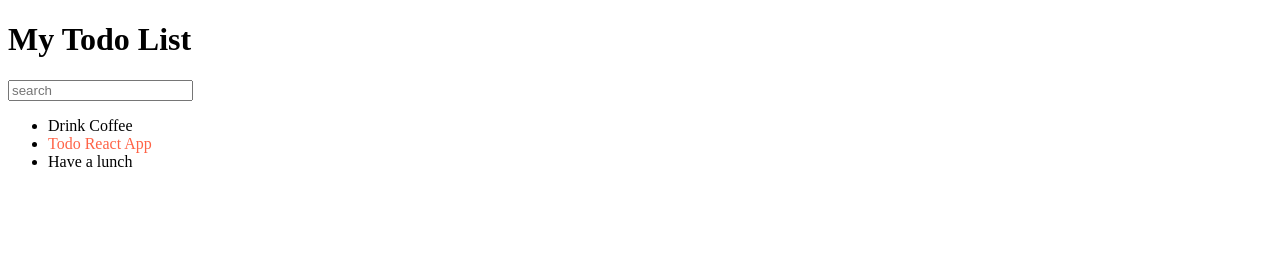
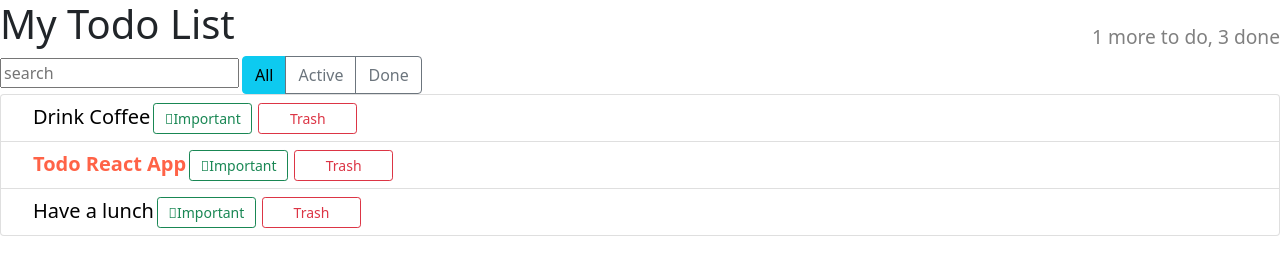
Before and after one commit to shovakmisha/react_Bura, a React app: page / in a window 1280 px wide. Built offline with nearby package versions, Linux system fonts and the light colour scheme.

Commit message:
Підключення стилів. Кінець першого рівня

```diff
--- a/public/index.html
+++ b/public/index.html
@@ -3,6 +3,8 @@
   <head>
     <meta charset="utf-8" />
     <meta name="viewport" content="width=device-width, initial-scale=1" />
+    <link rel="stylesheet" href="https://cdn.jsdelivr.net/npm/bootstrap@5.1.1/dist/css/bootstrap.min.css" integrity="sha384-F3w7mX95PdgyTmZZMECAngseQB83DfGTowi0iMjiWaeVhAn4FJkqJByhZMI3AhiU" crossorigin="anonymous">
+    <link rel="stylesheet" href="https://cdn.jsdelivr.net/npm/@fortawesome/fontawesome-free@5.15.4/css/fontawesome.min.css" integrity="sha384-jLKHWM3JRmfMU0A5x5AkjWkw/EYfGUAGagvnfryNV3F9VqM98XiIH7VBGVoxVSc7" crossorigin="anonymous">
     <title>Todo App</title>
   </head>
   <body>
--- /dev/null
+++ b/src/components/app-header/app-header.css
@@ -0,0 +1,12 @@
+.app-header {
+    align-items: flex-end;
+}
+
+.app-header h1 {
+    flex-grow: 1;
+}
+
+.app-header h2 {
+    font-size: 1.2rem;
+    color: gray;
+}
--- a/src/components/app-header/app-header.js
+++ b/src/components/app-header/app-header.js
@@ -1,8 +1,13 @@
 import React from "react";
 
-const AppHeader = () => {
+import './app-header.css'
+
+const AppHeader = ({toDo, done}) => {
     return (
-        <h1>My Todo List</h1>
+        <div className="app-header d-flex">
+            <h1>My Todo List</h1>
+            <h2>{toDo} more to do, {done} done</h2>
+        </div>
     );
 }
 
--- /dev/null
+++ b/src/components/item-status-filter/index.js
@@ -0,0 +1,3 @@
+import ItemStatusFilter from "./item-status-filter";
+
+export default ItemStatusFilter;
--- /dev/null
+++ b/src/components/item-status-filter/item-status-filter.js
@@ -0,0 +1,13 @@
+import React from "react";
+
+const ItemStatusFilter = () => {
+  return (
+      <div className="btn-group">
+          <button className="btn btn-info" type="button">All</button>
+          <button className="btn btn-outline-secondary" type="button">Active</button>
+          <button className="btn btn-outline-secondary" type="button">Done</button>
+      </div>
+  );
+}
+
+export default ItemStatusFilter;
--- /dev/null
+++ b/src/components/search-panel/search-panel.css
@@ -0,0 +1,5 @@
+.search-input {
+    width: auto;
+    flex-grow: 1;
+    margin-right: 3px;
+}
--- a/src/components/search-panel/search-panel.js
+++ b/src/components/search-panel/search-panel.js
@@ -1,8 +1,10 @@
 import React from "react";
+
+import './search-panel.css'
 
 const SearchPanel = () => {
     return (
-        <input type="text" placeholder="search"/>
+        <input className="search-input" type="text" placeholder="search"/>
     );
 }
 
--- /dev/null
+++ b/src/components/todo-list-item/todo-list-item.css
@@ -0,0 +1,24 @@
+.todo-list-item {
+    font-size: 1.25rem;
+}
+
+.todo-list-item button{
+    width: 99px;
+    margin: 3px;
+}
+
+.todo-list-item-label {
+    margin-left: 1.25rem;
+    line-height: 35px;
+    cursor: pointer;
+    user-select: none;
+}
+
+.todo-list-item.done .todo-list-item-label {
+    text-decoration: line-through;
+}
+
+.todo-list-item.important .todo-list-item-label {
+    font-weight: bold;
+    color: steelblue;
+}
--- a/src/components/todo-list-item/todo-list-item.js
+++ b/src/components/todo-list-item/todo-list-item.js
@@ -1,13 +1,28 @@
 import React from "react";
+
+import './todo-list-item.css';
 
 const TodoListItem = ({label, important = false}) => { // це типу {label, important} = props
 
   const style = {
-    color: important ? 'tomato' : 'black'
+    color: important ? 'tomato' : 'black',
+    fontWeight: important ? 'bold' : 'normal'
   }
 
   return (
-      <span style={style}>{label}</span>
+      <span className="todo-list-item">
+        <span className="todo-list-item-label" style={style}>
+          {label}
+        </span>
+
+        <button type="button" className="btn btn-outline-success btn-sm">
+            <i className="fa fa-exclamation">Important</i>
+        </button>
+
+        <button type="button" className="btn btn-outline-danger btn-sm">
+            <i className="fa fa-trash-o">Trash</i>
+        </button>
+      </span>
   );
 }
 
--- /dev/null
+++ b/src/components/todo-list/todo-list.css
@@ -0,0 +1,3 @@
+.todo-list .list-group-item {
+    padding: .25rem .75rem;
+}
--- a/src/components/todo-list/todo-list.js
+++ b/src/components/todo-list/todo-list.js
@@ -2,17 +2,19 @@
 
 import TodoListItem from "../todo-list-item";
 
+import './todo-list.css'
+
 const TodoList = ({todos}) => {
 
     return (
-        <ul>
+        <ul className="list-group todo-list">
             {
                 todos.map(item => {
 
                     const {id, ...items} = item;
 
                     return (
-                        <li key={id}>
+                        <li key={id} className="list-group-item">
                             {/*<TodoListItem label={items.label} important={items.important} />*/}
                             <TodoListItem {...items} />
                         </li>
--- a/src/index.js
+++ b/src/index.js
@@ -3,6 +3,7 @@
 
 import AppHeader from "./components/app-header";
 import SearchPanel from "./components/search-panel";
+import ItemStatusFilter from "./components/item-status-filter";
 import TodoList from "./components/todo-list";
 
 const App = () => {
@@ -15,8 +16,9 @@
 
   return (
       <div>
-          <AppHeader />
+          <AppHeader toDo='1' done="3" />
           <SearchPanel />
+          <ItemStatusFilter />
           <TodoList todos={todoData}/>
       </div>
   );
```
Also changed, not shown: src/components/item-status-filter/item-status-filter.css (added).
